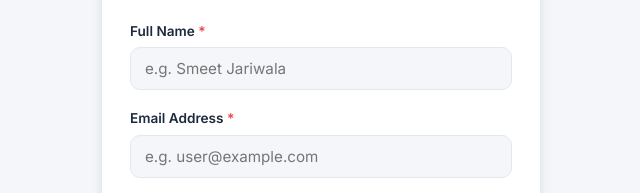
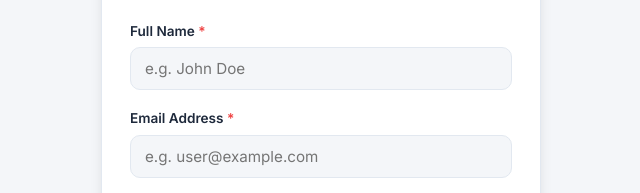
Before and after one commit to smeet-jari18/Daily-Expense-Tracker, a plain HTML site: page signup.html in a window 1280 px wide. Shown: the part 217-410 px from the top of the page, 319-959 px from the left. Drawn offline with nearby package versions, Linux system fonts and the light colour scheme.

Commit message:
placerholder change

```diff
--- a/signup.html
+++ b/signup.html
@@ -34,7 +34,7 @@
             <form id="signup-form" novalidate>
                 <div class="form-group">
                     <label for="fullname">Full Name <span class="required">*</span></label>
-                    <input type="text" id="fullname" placeholder="e.g. Smeet Jariwala" required>
+                    <input type="text" id="fullname" placeholder="e.g. John Doe" required>
                 </div>
 
                 <div class="form-group">
```
Also changed, not shown: 1 other file.
